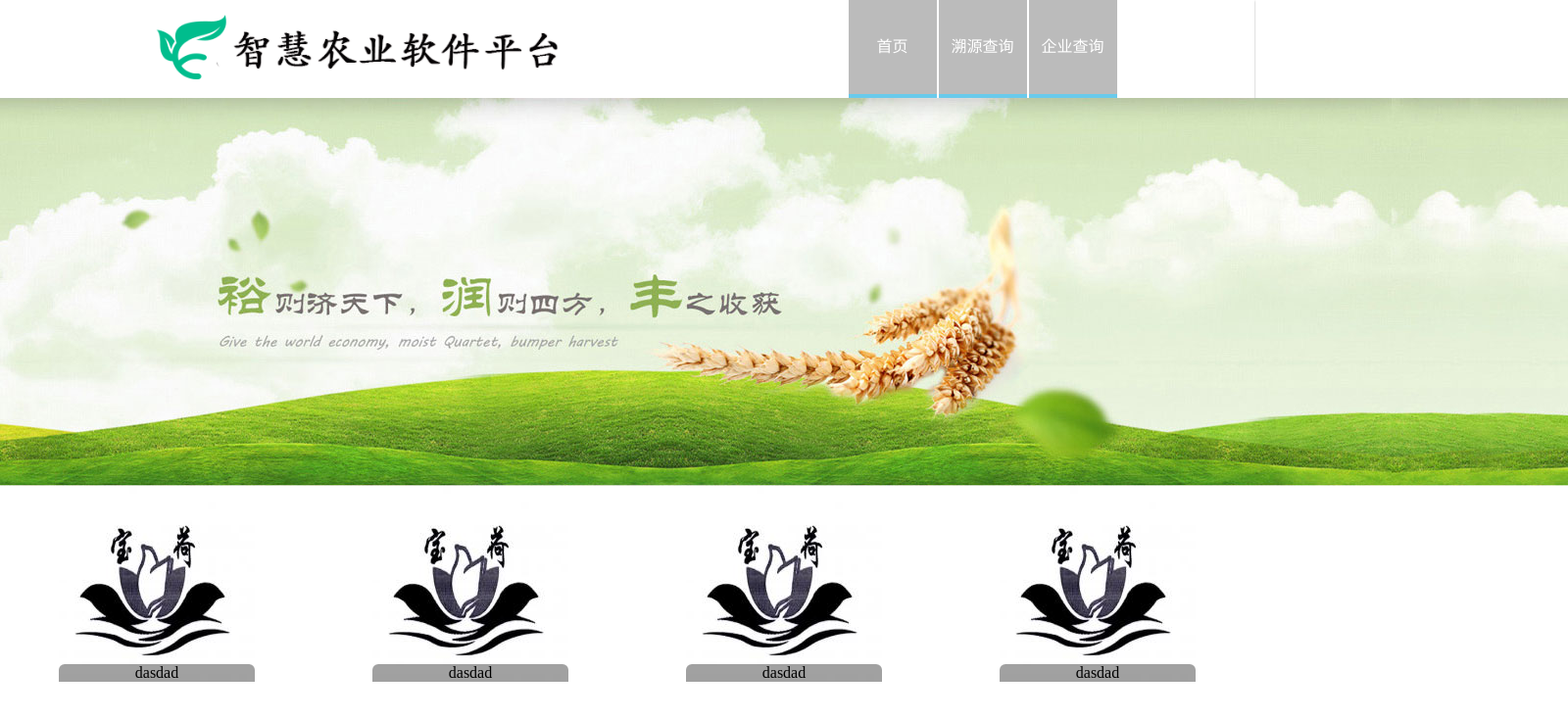
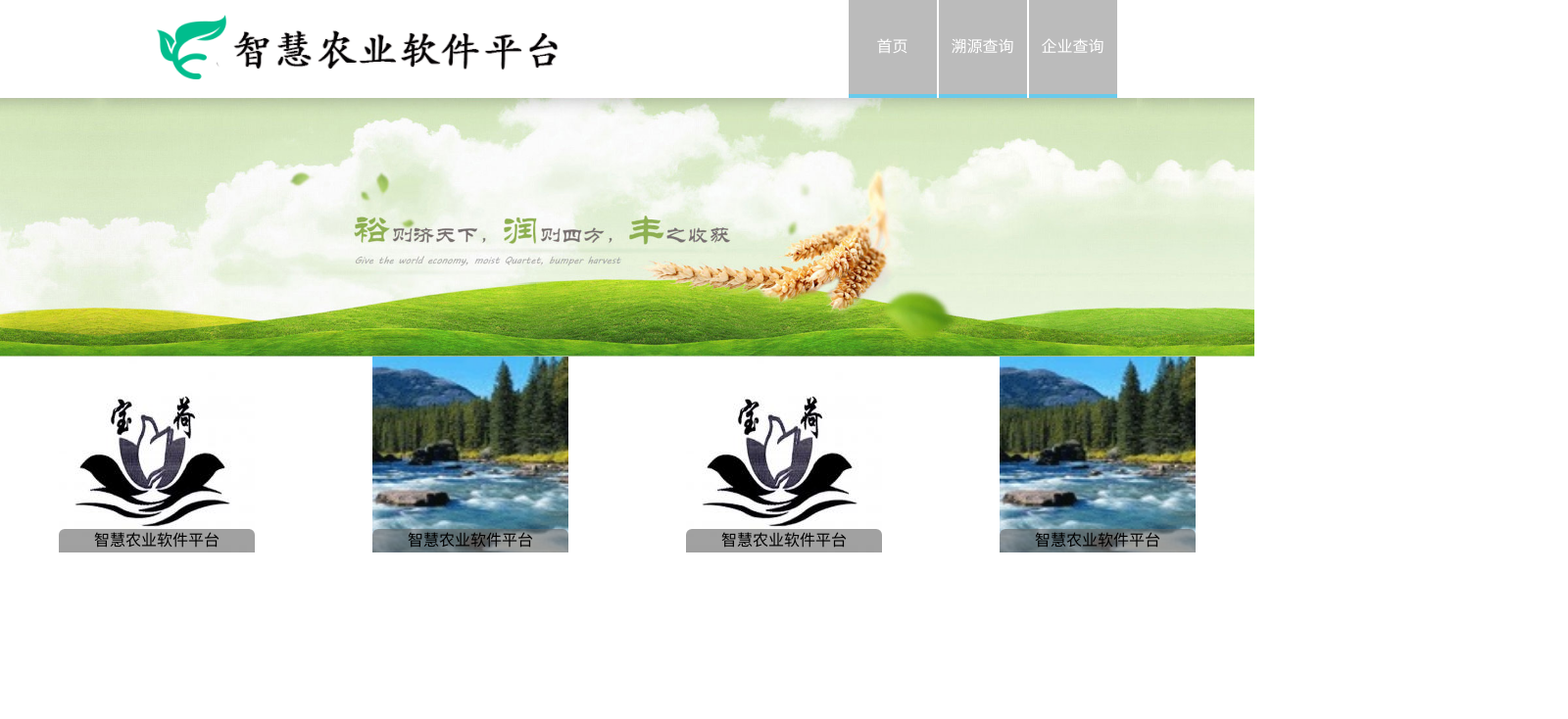
Before and after one commit to bicycler1/Traceable-produce, a Vue app: page /#/query in a window 1280 px wide. Shown: the top 734 px of the page at 98% size, 1600 px wide, since content can reach past the window. Built offline with nearby package versions, Linux system fonts and the light colour scheme.

Commit message:
解决query页面中enterprise图片src传值的问题

```diff
--- a/public/base.css
+++ b/public/base.css
@@ -10,3 +10,7 @@ button{
 	background-color: #bbb;
 	cursor: pointer;
 }
+img{
+	width: 100%;
+	height: 100%;
+}
--- a/src/components/query/EnterpriseDemonstrate.vue
+++ b/src/components/query/EnterpriseDemonstrate.vue
@@ -8,8 +8,7 @@
         {{enterpriseDescribe}}
       </div>
     </div>
-    <img src="../../assets/QueryImgs/e1.jpg" alt="" class="enterprise-img">
-    </img>
+    <img :src="imgChoose()" alt="" class="enterprise-img"/>
     <div>
       {{enterpriseName}}
     </div>
@@ -40,8 +39,6 @@
     position: absolute;
     top: 0;
     left: 0;
-    width: 100%;
-    height: 100%;
     z-index: 0;
   }
   .enterprise>div:last-child{
@@ -53,15 +50,13 @@
     width: 100%;
     background: rgba(99,99,99,0.6);
     border-radius: 6px 6px 0 0;
+    line-height: 1.5;
     z-index: 0;
   }
   .enterprise:hover .drop-down{
     top: 0;
   }
-  @keyframes  dropDown {
-    from{top: -100%;}
-    to{top: 0%;}
-  }
+
 </style>
 
 <script>
@@ -72,11 +67,25 @@
       enterpriseDescribe: String,
       enterpriseImg: String
     },
-    data(){
+    data() {
       return{
-
+        imgUrl1: require('../../assets/QueryImgs/e1.jpg'),
+        imgUrl2: require('../../assets/QueryImgs/e2.jpg')
       }
     },
+    methods: {
+
+      imgChoose: function () {
+        switch (parseInt(this.enterpriseImg)) {
+          case 1:
+            return(this.imgUrl1);
+            break;
+          case 2:
+            return(this.imgUrl2);
+            break;
+        }
+      }
+    }
   }
 
 </script>
--- a/src/views/Query.vue
+++ b/src/views/Query.vue
@@ -8,21 +8,24 @@
     </div>
     <div class="enterprise-row">
       <EnterpriseDemonstrate
-        enterpriseName="dasdad"
-        enterpriseDescribe="aldhasd"
-        enterpriseImg="require(../../assets/QueryImgs/e1.jpg)"
+        enterpriseName="智慧农业软件平台"
+        enterpriseDescribe="智诚乐创"
+        enterpriseImg="1"
       ></EnterpriseDemonstrate>
       <EnterpriseDemonstrate
-        enterpriseName="dasdad"
-        enterpriseDescribe="aldhasd"
+        enterpriseName="智慧农业软件平台"
+        enterpriseDescribe="智诚乐创"
+        enterpriseImg="2"
       ></EnterpriseDemonstrate>
       <EnterpriseDemonstrate
-        enterpriseName="dasdad"
-        enterpriseDescribe="aldhasd"
+        enterpriseName="智慧农业软件平台"
+        enterpriseDescribe="智诚乐创"
+        enterpriseImg="1"
       ></EnterpriseDemonstrate>
       <EnterpriseDemonstrate
-        enterpriseName="dasdad"
-        enterpriseDescribe="aldhasd"
+        enterpriseName="智慧农业软件平台"
+        enterpriseDescribe="智诚乐创"
+        enterpriseImg="2"
       ></EnterpriseDemonstrate>
     </div>
   </div>
```
Also changed, not shown: src/assets/QueryImgs/e2.jpg (added).
